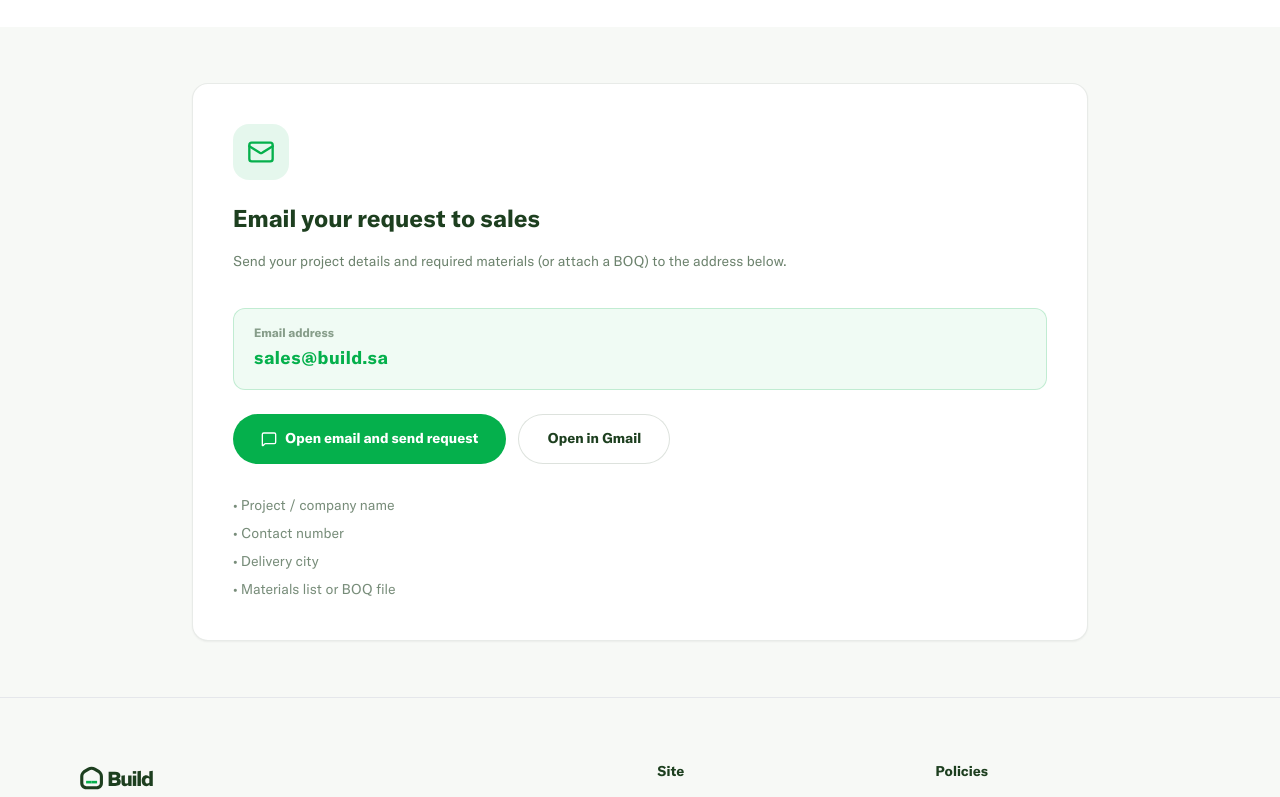
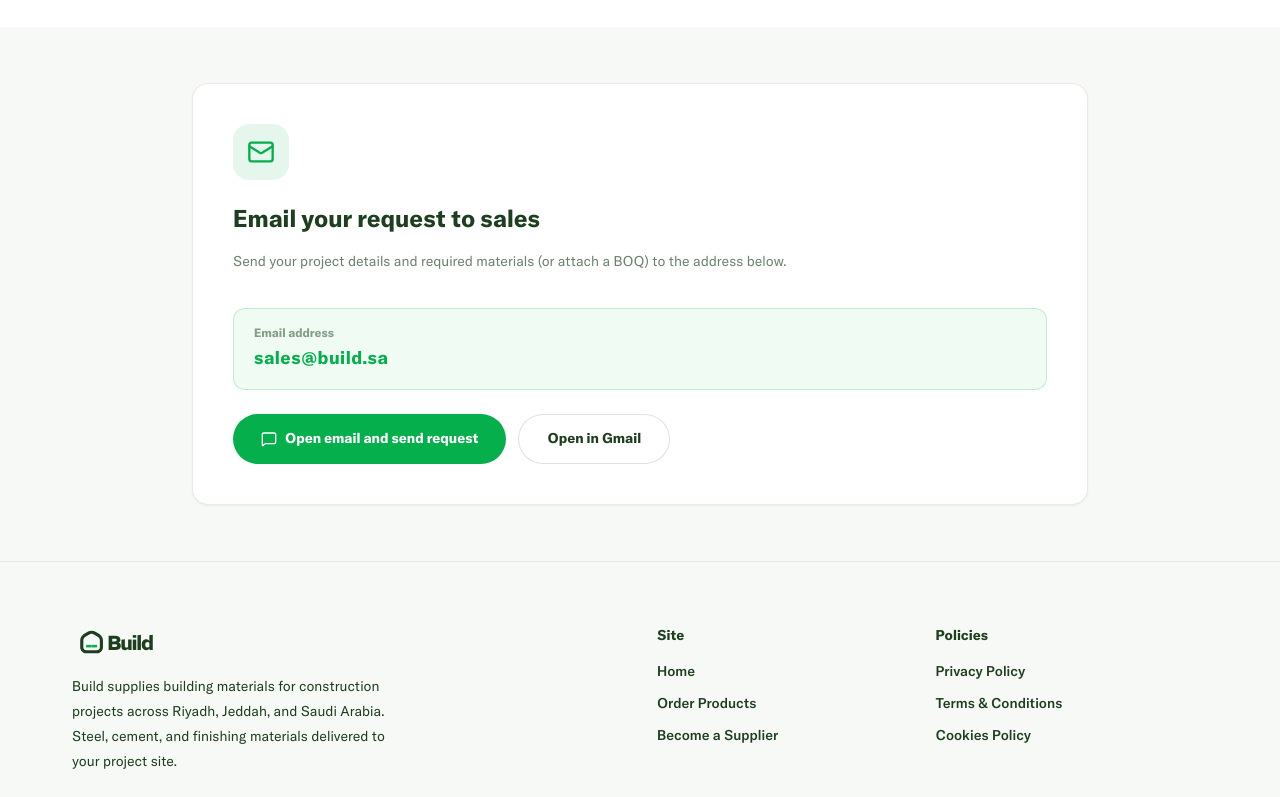
Before and after one commit to sulaimanalsuqub/buildsaudi, a Next.js app: page /get-quote in a window 1280 px wide. Shown: the part 369-1166 px from the top of the page. Built offline with nearby package versions, Linux system fonts and the light colour scheme; no server answers.

Commit message:
copy: remove checklist bullets from get-quote email page

```diff
--- a/components/sections/quote-page-content.tsx
+++ b/components/sections/quote-page-content.tsx
@@ -135,13 +135,6 @@ function QuoteEmailFallback({ isRtl }: { isRtl: boolean }) {
           {isRtl ? "فتح عبر Gmail" : "Open in Gmail"}
         </a>
       </div>
-
-      <ul className="mt-8 space-y-2 text-sm text-brand-dark/60">
-        <li>• {isRtl ? "اسم المشروع / المنشأة" : "Project / company name"}</li>
-        <li>• {isRtl ? "رقم التواصل" : "Contact number"}</li>
-        <li>• {isRtl ? "مدينة التسليم" : "Delivery city"}</li>
-        <li>• {isRtl ? "قائمة المواد أو ملف جدول الكميات" : "Materials list or BOQ file"}</li>
-      </ul>
     </div>
   );
 }
```
